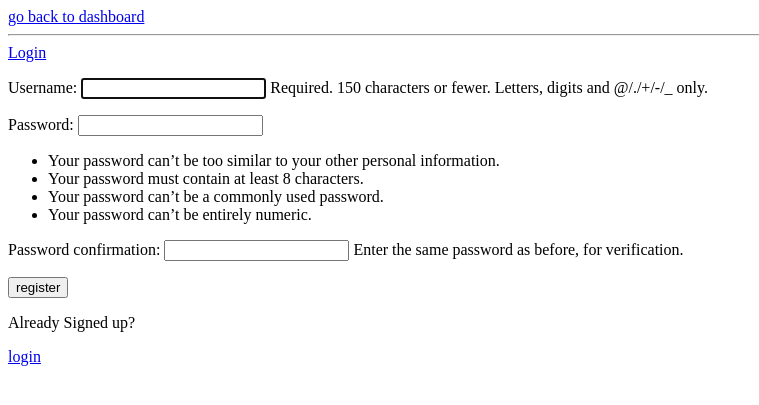
After one commit to Fenix3123/TooDoo-dj, a Django app: page /register/ in a window 1280 px wide. The commit adds this page. Shown: the top 405 px of the page, without its empty margins (0-759 px from the left). Run offline with Django 4.2, Linux system fonts and the light colour scheme.

Commit message:
added user functionality

```diff
--- a/toodooapp1/models.py
+++ b/toodooapp1/models.py
@@ -6,6 +6,7 @@ from django.contrib.auth.models import User
 class toodoo(models.Model):
     #host=
     #topic=
+    user = models.ForeignKey(User, on_delete=models.CASCADE, null=True)
     toodooitem = models.CharField(max_length=200, blank=True)
     def __str__(self):
         return self.toodooitem
--- a/toodooapp1/templates/dashboard.html
+++ b/toodooapp1/templates/dashboard.html
@@ -2,8 +2,10 @@
 
 {%block content%}
 <h1>TooDoo</h1>
+Welcome {{user.username}}
 <div>
     <a href="{% url 'createtoodoo' %}">Create toodoo </a>
+
     <div>
         {% for items in toodoo%}
             <div><a href="{% url 'toodooinfo' items.id %}">{{items.id}}</a> -- {{items.toodooitem}}</div>
--- /dev/null
+++ b/toodooapp1/templates/loginRegistration.html
@@ -0,0 +1,31 @@
+{% extends 'main.html' %}
+
+{%block content%}
+
+{% if page == 'login' %}
+<div>
+    <form method="post" action="{% url 'loginRegistration'%}">
+        {% csrf_token %}
+        <label> Username: </label>
+        <input type="text" name="username" placeholder="Enter Username" />
+        <label> Password: </label>
+        <input type="password" name="password" placeholder="Enter Password" />
+
+        <input type="submit" value="login"/>
+    </form>
+    <p>Create an account with us here</p>
+    <a href="{% url 'registerUser' %}"> Sign up </a>
+</div>
+{% else %}
+<div>
+    <form method="post" action="{% url 'registerUser'%}">
+        {% csrf_token %}
+        {{form.as_p}}
+        <input type="submit" value="register"/>
+    </form>
+    <p>Already Signed up?</p>
+    <a href="{% url 'loginRegistration' %}"> login </a>
+</div>
+
+{% endif %}
+{%endblock content%}
--- a/toodooapp1/templates/main.html
+++ b/toodooapp1/templates/main.html
@@ -8,6 +8,15 @@
   <body>
     <main>
         {% include 'navbar.html' %}
+
+        {% if messages %}
+          <ul class="messages">
+            {% for message in messages %}
+              <li>{{ message }}</li>
+            {% endfor %}
+          </ul>
+        {% endif %}
+
         {% block content %}
 
         {% endblock %}
--- a/toodooapp1/templates/navbar.html
+++ b/toodooapp1/templates/navbar.html
@@ -12,7 +12,19 @@
         <a href="/dashboard">
             go back to dashboard
         </a>
+
+
         <hr>
+
+        {% if request.user.is_authenticated %}
+        <a href="{% url 'logout'%}">
+          Logout
+        </a>
+        {% else %}
+        <a href="{% url 'loginRegistration'%}">
+          Login
+        </a>
+        {% endif %}
     </main>
   </body>
 </html>
--- a/toodooapp1/urls.py
+++ b/toodooapp1/urls.py
@@ -5,5 +5,8 @@ urlpatterns = [
     path('dashboard/', views.get_dashboard, name="dashboard"),
     path('createTooDoo/', views.createTooDoo, name="createtoodoo"),
     path('toodooinfo/<str:pk>', views.updateTooDoo, name="toodooinfo"),
-    path('toodoodelete/<str:pk>', views.deleteTooDoo, name="toodoodelete")
+    path('toodoodelete/<str:pk>', views.deleteTooDoo, name="toodoodelete"),
+    path('loginRegistration/', views.loginPage, name="loginRegistration"),
+    path('register/', views.registerUser, name="registerUser"),
+    path('logout/', views.logoutUser, name="logout")
 ]
--- a/toodooapp1/views.py
+++ b/toodooapp1/views.py
@@ -1,15 +1,23 @@
 from django.shortcuts import render, redirect
 from django.http import HttpResponse
+from django.contrib import messages
 from .models import toodoo
 from .forms import toodooform
+from django.contrib.auth.models import User
+from django.contrib.auth import authenticate, login, logout
+from django.contrib.auth.decorators import login_required
+from django.contrib.auth.forms import UserCreationForm
 # Create your views here. HttpResponse("hello world")
 
 
+@login_required(login_url='loginRegistration')
 def get_dashboard(request):
-    TooDoo = toodoo.objects.all()
-    context = {'toodoo' : TooDoo}
+    current_user = request.user
+    TooDoo = toodoo.objects.filter(user = current_user)
+    context = {'toodoo' : TooDoo, 'user' : current_user}
     return render(request, 'dashboard.html', context)
 
+@login_required(login_url='loginRegistration')
 def createTooDoo(request):
     form = toodooform()
     #form in toodoo_form.html gets saved here
@@ -24,6 +32,7 @@ def createTooDoo(request):
     return render(request, 'toodoo_form.html', context)
 
 #go to 58:56 you need to look into dynamic values for this
+@login_required(login_url='loginRegistration')
 def updateTooDoo(request, pk):
     toodooobj = toodoo.objects.get(id=pk)
     form = toodooform(instance=toodooobj)
@@ -35,9 +44,50 @@ def updateTooDoo(request, pk):
 
     context = {'form' : form, 'toodoo': toodooobj}
     return render(request, 'toodooinfo.html', context)
-
+@login_required(login_url='loginRegistration')
 def deleteTooDoo(request, pk):
     toodooobj = toodoo.objects.get(id=pk)
     if request.method == 'POST':
         toodooobj.delete()
     return redirect('dashboard')
+
+def loginPage(request):
+    page = 'login'
+    if request.method == 'POST':
+        username = request.POST.get('username').lower()
+        password = request.POST.get('password')
+
+        try:
+            user = User.objects.get(username = username)
+        except:
+            messages.error(request, 'User does not exist')
+
+        user = authenticate(request, username = username, password = password)
+
+        if user is not None:
+            login(request, user)
+            return redirect('dashboard')
+        else:
+            messages.error(request, 'Username OR password does not exist')
+
+    context = {'page':page}
+    return render(request, 'loginRegistration.html', context)
+
+def registerUser(request):
+    form = UserCreationForm
+
+    if request.method == 'POST':
+        form = UserCreationForm(request.POST)
+        if form.is_valid():
+            user = form.save(commit=False)
+            user.username = user.username.lower()
+            user.save()
+            login(request, user)
+            return redirect('dashboard')
+        else:
+            messages.error(request, 'An error occured during registration')
+    return render(request, 'loginRegistration.html', {'form':form})
+
+def logoutUser(request):
+    logout(request)
+    return redirect('dashboard')
```
Also changed, not shown: db.sqlite3, toodooapp1/migrations/0002_toodoo_user.py (added).
